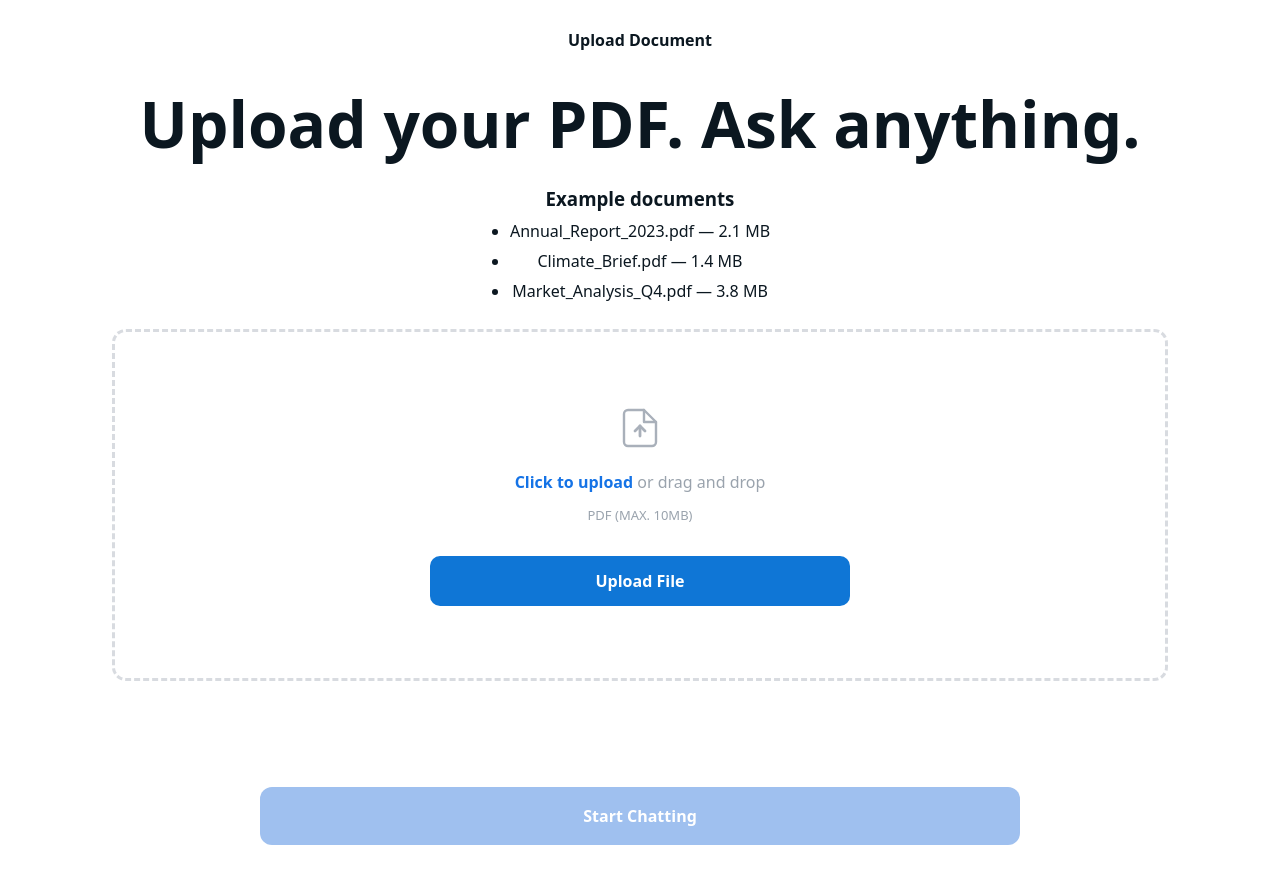
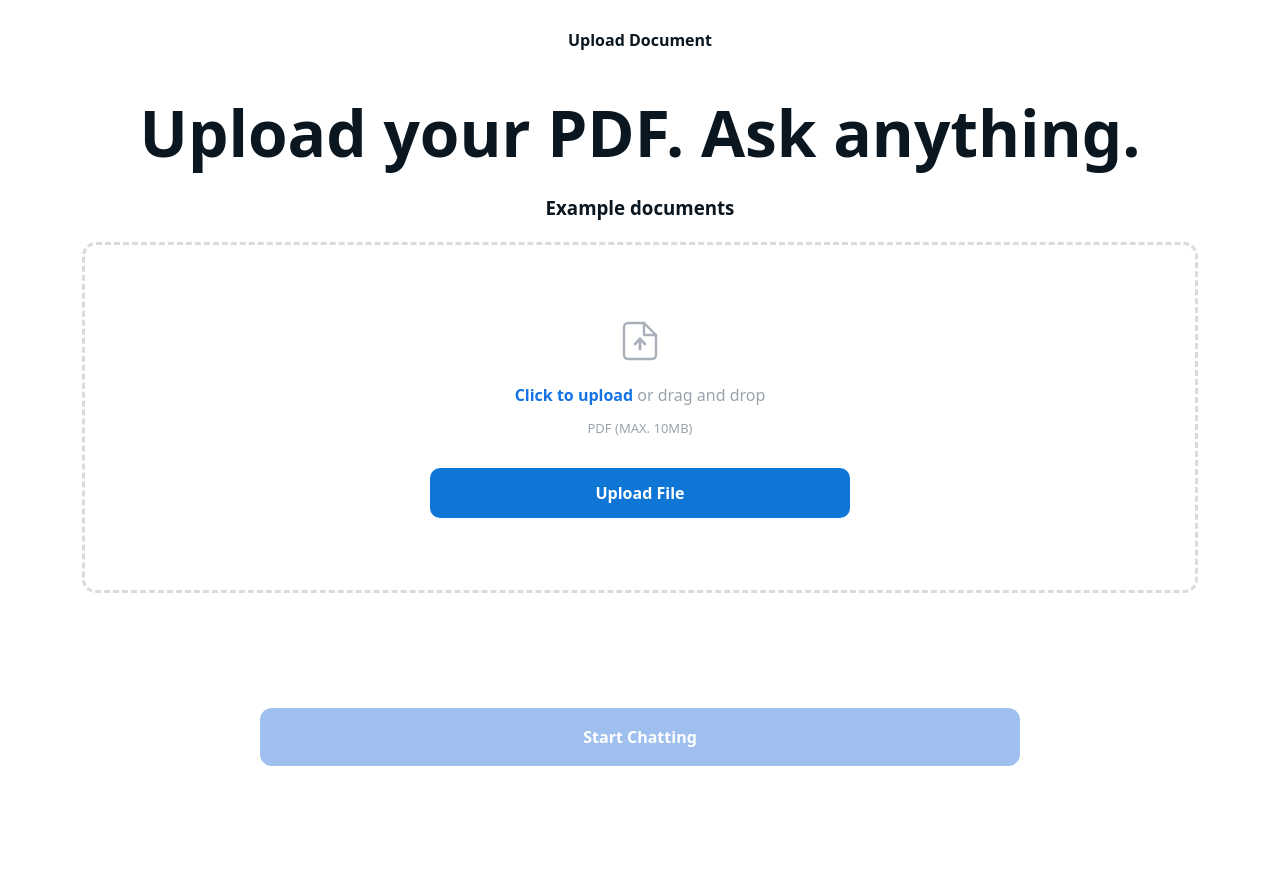
Before and after one commit to Bennymens/AskMyPDF, a React (Vite) app: page / in a window 1280 px wide. Shown: the top 884 px of the page. Built offline with nearby package versions, Linux system fonts and the light colour scheme.

Commit message:
Remove example documents, widen dropzone, and improve upload UI layout

```diff
--- a/src/data/dummyData.js
+++ b/src/data/dummyData.js
@@ -1,23 +1,4 @@
-export const documents = [
-  {
-    id: "annual-2023",
-    name: "Annual_Report_2023.pdf",
-    size: "2.1 MB",
-    uploaded: "2025-12-01",
-  },
-  {
-    id: "climate-brief",
-    name: "Climate_Brief.pdf",
-    size: "1.4 MB",
-    uploaded: "2025-11-15",
-  },
-  {
-    id: "market-analysis",
-    name: "Market_Analysis_Q4.pdf",
-    size: "3.8 MB",
-    uploaded: "2025-10-02",
-  },
-];
+export const documents = [];
 
 export const results = [
   {
--- a/src/pages/ChatPreview.jsx
+++ b/src/pages/ChatPreview.jsx
@@ -1,6 +1,6 @@
 import React, { useEffect, useRef, useState } from "react";
 import "./ChatPreview.css";
-import { sampleChats } from "../data/dummyData";
+import { sampleChats, documents } from "../data/dummyData";
 
 const ChatPreview = () => {
   const [messages, setMessages] = useState(sampleChats);
@@ -30,7 +30,7 @@ const ChatPreview = () => {
     <div className="chat-container">
       <header className="chat-header">
         <button className="back-button">←</button>
-        <h1 className="document-title">Annual_Report_2023.pdf</h1>
+        <h1 className="document-title">{documents[0]?.name || "Document"}</h1>
         <button className="menu-button">⋮</button>
       </header>
 
--- a/src/pages/Upload.css
+++ b/src/pages/Upload.css
@@ -41,7 +41,7 @@
 
 .dropzone {
   /* Mobile default: full width with small side gutters */
-  width: 92%;
+  width: 98%;
   max-width: none;
   background: #fff;
   border-radius: 12px;
@@ -72,6 +72,7 @@
 .upload-text {
   font-size: 16px;
   margin: 6px 0 0;
+  white-space: nowrap;
 }
 
 .upload-link {
@@ -154,7 +155,7 @@
   /* make the dropzone fluid but constrained to viewport with comfortable side gutters */
   .dropzone {
     /* use calc/min to ensure it never exceeds viewport and never causes horizontal scroll */
-    width: min(1200px, calc(100% - 160px));
+    width: min(1400px, calc(100% - 100px));
     max-width: 100%;
     padding: 72px 60px;
     border-radius: 14px;
```
